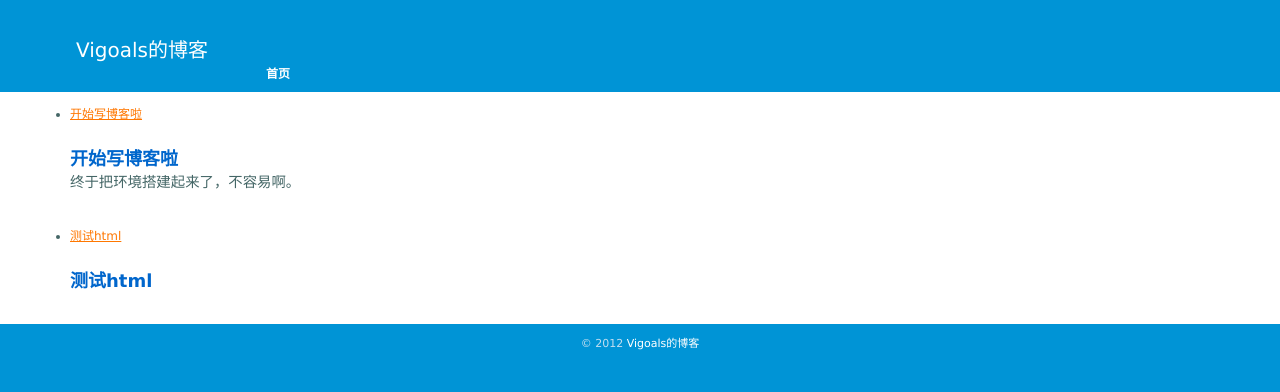
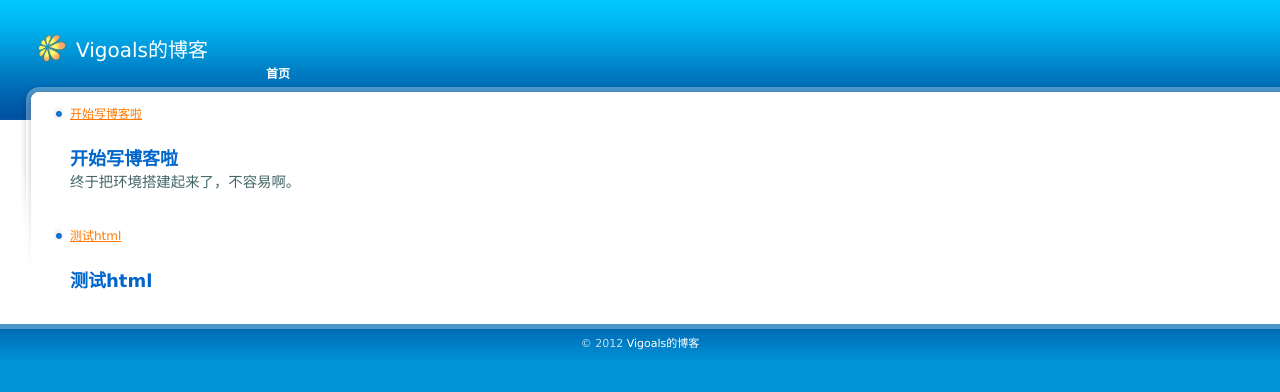
Before and after one commit to vigoals/vigoals.github.com, a Jekyll site: the page built from index.html, in a window 1280 px wide. Shown: the top 392 px of the page. Built offline with Jekyll 4.4.1, drawn with Linux system fonts in a browser that asks for light colours.

Commit message:
嘿。。。

```diff
--- a/_config.yml
+++ b/_config.yml
@@ -1,3 +1,2 @@
-url:
+url: vigoals.github.com
 title: Vigoals的博客
-imgurl: vigoals.github.com
--- a/_layouts/default.html
+++ b/_layouts/default.html
@@ -1,11 +1,9 @@
----
----
 <!DOCTYPE html>
 <html>
 
 <head>
 <meta charset="utf-8" />
-<link rel="stylesheet" type="text/css" href="{{ site.url }}/css/default.css" media="screen"/>
+<link rel="stylesheet" type="text/css" href="/css/default.css" media="screen"/>
 <title>{{ page.title }}</title>
 </head>
 
--- a/css/default.css
+++ b/css/default.css
@@ -21,7 +21,7 @@ a:hover {
 	color: #C60;
 }
 body {
-	background: #0094D6 url({{ site.imgurl }}/img/bg.gif) repeat-x;
+	background: #0094D6 url(/img/bg.gif) repeat-x;
 	color: #466;
 	font: normal 62.5% "Lucida Sans Unicode",sans-serif;
 	margin: 0;
@@ -39,7 +39,7 @@ h1 {
 	margin-bottom: 4px;
 }
 code {
-	background: url({{ site.imgurl }}/img/bgcode.gif);
+	background: url(/img/bgcode.gif);
 	border: 1px solid #F0F0F0;
 	border-left: 6px solid #39F;
 	color: #555;
@@ -50,7 +50,7 @@ code {
 	white-space: pre;
 }
 cite {
-	background: url({{ site.imgurl }}/img/quote.gif) no-repeat;
+	background: url(/img/quote.gif) no-repeat;
 	color: #666;
 	display: block;
 	font: normal 1.3em "Lucida Sans Unicode",serif;
@@ -67,7 +67,7 @@ h1,h2,h3 {
 
 /* structure */
 .container {
-	background: url({{ site.imgurl }}/img/topleft.gif) no-repeat;
+	background: url(/img/topleft.gif) no-repeat;
 }
 
 .header {
@@ -106,7 +106,7 @@ h1,h2,h3 {
 
 /* main */
 .main {
-	background: #FFF url({{ site.imgurl }}/img/bgmain.gif) no-repeat;
+	background: #FFF url(/img/bgmain.gif) no-repeat;
 	clear: both;
 	padding: 12px 12px 0 52px;
 }
@@ -141,7 +141,7 @@ h1,h2,h3 {
 }
 .sidenav li a:hover {
 	color: #111;
-	background: url({{ site.imgurl }}/img/nav_li.gif) no-repeat;
+	background: url(/img/nav_li.gif) no-repeat;
 }
 
 /* content */
@@ -155,7 +155,7 @@ h1,h2,h3 {
 	margin-bottom: 6px;
 }
 .content li {
-	list-style: url({{ site.imgurl }}/img/li.gif);
+	list-style: url(/img/li.gif);
 	margin-left: 18px;
 }
 
@@ -172,7 +172,7 @@ h1,h2,h3 {
 
 /* footer */
 .footer {
-	background: #0094D6 url({{ site.imgurl }}/img/bgfooter.gif) repeat-x;
+	background: #0094D6 url(/img/bgfooter.gif) repeat-x;
 	color: #C1DEF0;
 	font-size: 1.1em;
 	line-height: 40px;
--- a/index.html
+++ b/index.html
@@ -5,7 +5,7 @@ title: Vigoals的博客
 <ul>
 {% for post in site.posts %}
 	<li>
-		<a href="{{ site.url }}{{ post.url }}">{{ post.title }}</a> <br />
+		<a href="{{ post.url }}">{{ post.title }}</a> <br />
 		<p>{{ post.content }}</p>
 	</li>
 {% endfor %}
```
